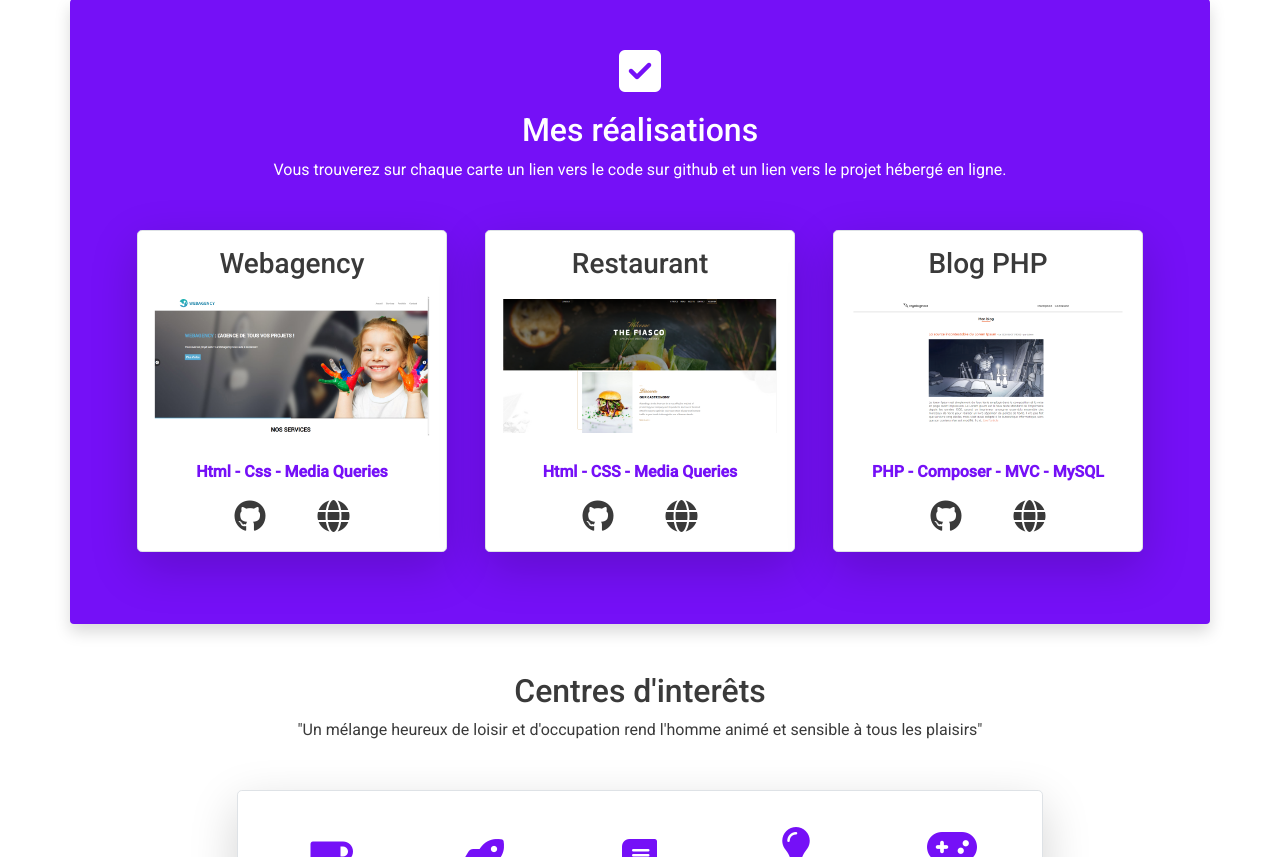
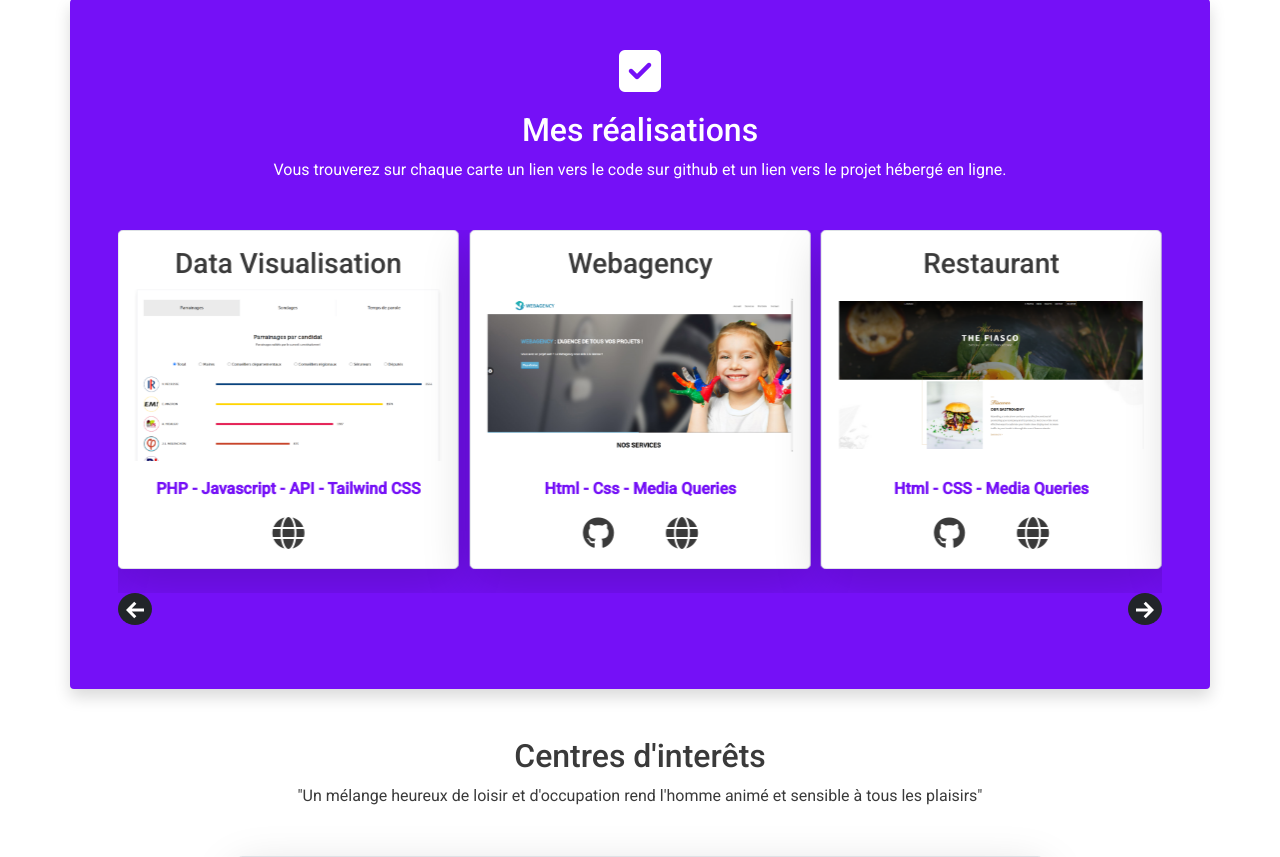
Before and after one commit to AntoineSueurPro/Portefolio, a PHP site: page / in a window 1280 px wide. Shown: the part 1501-2358 px from the top of the page. Run offline with PHP 8.4, Linux system fonts and the light colour scheme; some libraries are stand-ins or nearby versions.

Commit message:
ajout d'un slider pour les projets

```diff
--- a/index.php
+++ b/index.php
@@ -14,6 +14,8 @@ require_once 'mailer.php';?>
           integrity="sha384-+0n0xVW2eSR5OomGNYDnhzAbDsOXxcvSN1TPprVMTNDbiYZCxYbOOl7+AMvyTG2x" crossorigin="anonymous">
     <script src="https://kit.fontawesome.com/0ce4d10e41.js" crossorigin="anonymous"></script>
     <link href="https://unpkg.com/aos@2.3.1/dist/aos.css" rel="stylesheet">
+    <link rel="stylesheet" href="node_modules/@glidejs/glide/dist/css/glide.core.min.css">
+    <link rel="stylesheet" href="node_modules/@glidejs/glide/dist/css/glide.theme.min.css">
     <link rel="stylesheet" href="https://cdnjs.cloudflare.com/ajax/libs/animate.css/4.1.1/animate.min.css" />
     <link rel="stylesheet" href="style.css">
     <title>Antoine Sueur - Developpeur Web</title>
@@ -130,9 +132,11 @@ require_once 'mailer.php';?>
             github
             et un
             lien vers le projet hébergé en ligne.</p>
-        <div class="d-lg-flex flex-lg-row">
-            <div class="row">
-                <div class="border rounded-3 p-3 text-center shadow-lg mb-4 bg-white textColor col-md-10 offset-md-1"
+        <div class="">
+            <div class="glide">
+                <div class="glide__track" data-glide-el="track">
+                    <div class="glide__slides">
+                        <div class="border rounded-3 p-3 text-center shadow-lg mb-4 bg-white textColor col-md-10 offset-md-1 glide__slide"
                              data-aos="zoom-in" data-aos-duration="1000">
                             <h3>Webagency</h3>
                             <div>
@@ -146,10 +150,7 @@ require_once 'mailer.php';?>
                                             class="fas fa-globe fa-2x textColor"></i></a>
                             </div>
                         </div>
-                <div class="col-md-1"></div>
-            </div>
-            <div class="row">
-                <div class="border rounded-3 p-3 text-center shadow-lg mb-4 bg-white textColor col-md-10 offset-md-1"
+                        <div class="border rounded-3 p-3 text-center shadow-lg mb-4 bg-white textColor col-md-10 offset-md-1 glide__slide"
                              data-aos="zoom-in" data-aos-duration="1300">
                             <h3>Restaurant</h3>
                             <div>
@@ -162,9 +163,6 @@ require_once 'mailer.php';?>
                                 <a href="https://integration.antoine-sueur.com" target="blank"><i class="fas fa-globe fa-2x textColor"></i></a>
                             </div>
                         </div>
-                <div class="col-md-1"></div>
-            </div>
-            <div class="row">
                         <div class="border rounded-3 p-3 text-center shadow-lg mb-4 bg-white textColor col-md-10 offset-md-1 "
                              data-aos="zoom-in" data-aos-duration="1500">
                             <h3>Blog PHP</h3>
@@ -178,7 +176,32 @@ require_once 'mailer.php';?>
                                 <a href="https://projet4.antoine-sueur.com" target="blank"><i class="fas fa-globe fa-2x textColor"></i></a>
                             </div>
                         </div>
-                <div class="col-md-1"></div>
+                        <div class="border rounded-3 p-3 text-center shadow-lg mb-4 bg-white textColor col-md-10 offset-md-1 "
+                             data-aos="zoom-in" data-aos-duration="1500">
+                            <h3>Data Visualisation</h3>
+                            <div>
+                                <img class="w-100" src="image/datavisualisation.png" alt="">
+                            </div>
+                            <p class="mt-3 myColor fw-bold">PHP - Javascript - API - Tailwind CSS</p>
+                            <div>
+
+                                <a href="https://plebiscit.fr/presidentielle-2022/" target="blank"><i class="fas fa-globe fa-2x textColor"></i></a>
+                            </div>
+                        </div>
+                    </div>
+                </div>
+                <div class="d-flex position-relative justify-content-between" data-glide-el="controls">
+                    <p class="text-light bg-dark p-1 ps-2 pe-2 rounded-circle" data-glide-dir="<">
+                        <svg xmlns="http://www.w3.org/2000/svg" fill="white" width="18" height="18" viewBox="0 0 24 24">
+                            <path d="M0 12l10.975 11 2.848-2.828-6.176-6.176H24v-3.992H7.646l6.176-6.176L10.975 1 0 12z"></path>
+                        </svg>
+                    </p>
+                    <p class="text-light bg-dark p-1 ps-2 pe-2 rounded-circle" data-glide-dir=">">
+                        <svg xmlns="http://www.w3.org/2000/svg" fill="white" width="18" height="18" viewBox="0 0 24 24">
+                            <path d="M13.025 1l-2.847 2.828 6.176 6.176h-16.354v3.992h16.354l-6.176 6.176 2.847 2.828 10.975-11z"></path>
+                        </svg>
+                    </p>
+                </div>
             </div>
         </div>
     </section>
@@ -281,6 +304,20 @@ require_once 'mailer.php';?>
 <script>
     AOS.init();
 </script>
+<script src="node_modules/@glidejs/glide/dist/glide.min.js"></script>
+
+<script>
+    new Glide('.glide', {
+        type: 'carousel',
+        startAt: 0,
+        perView: 3,
+        breakpoints: {
+            540: {
+                perView: 1
+            }
+        }
+    }).mount()
+</script>
 </body>
 
 </html>
```
Also changed, not shown: image/datavisualisation.png (added), package-lock.json (added). Lines whose indentation alone changed are shown as unchanged.
